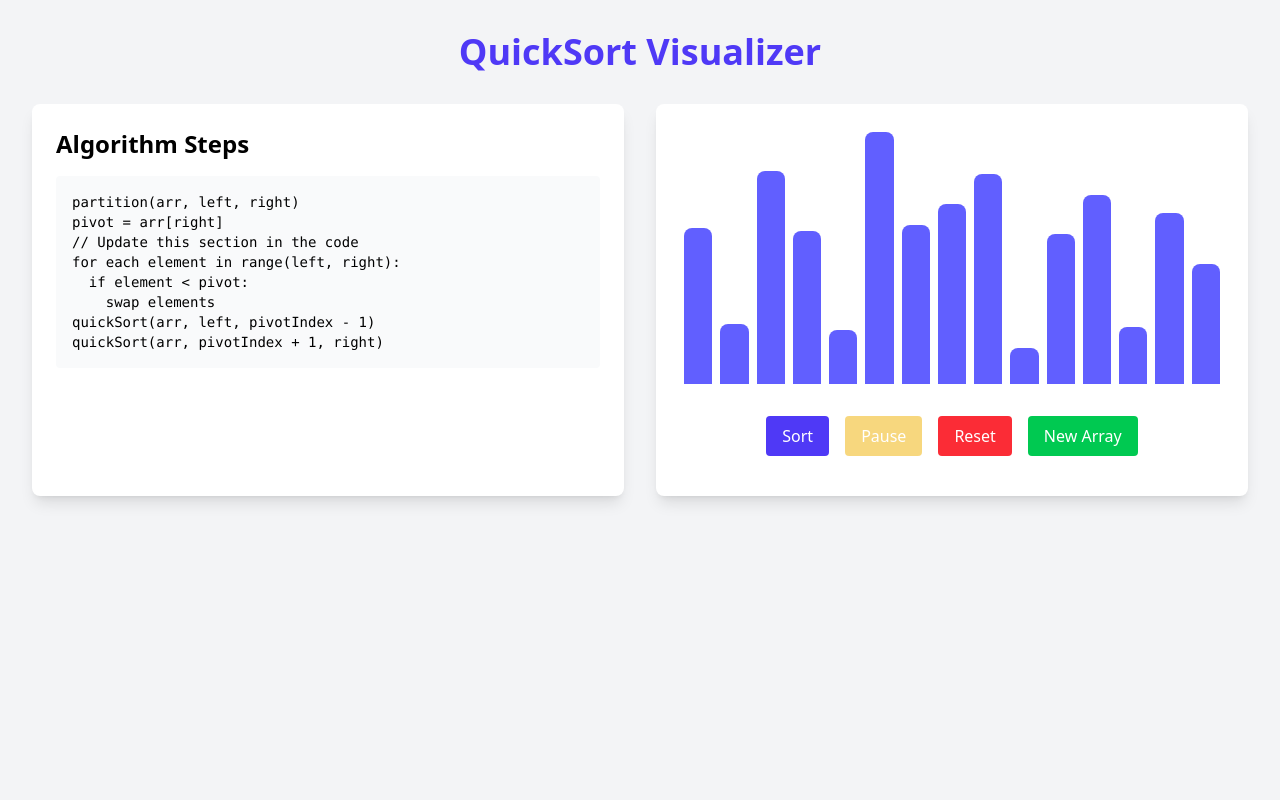
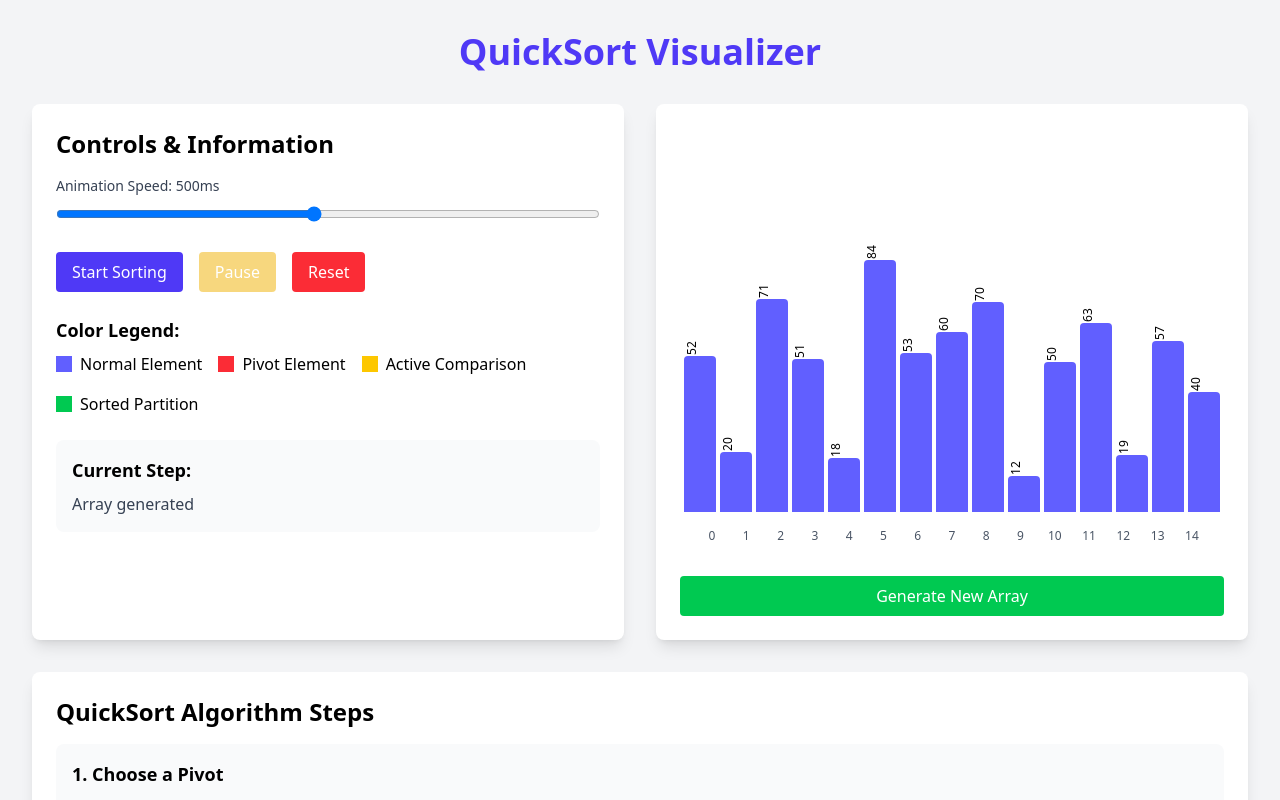
Before and after one commit to NikhilPatil2727/DSAVisualizer, a React (Vite) app: page / in a window 1280 px wide. Shown: the top 800 px of the page. Built offline with nearby package versions, Linux system fonts and the light colour scheme.

Commit message:
Qucik Sort updated and Final

```diff
--- a/src/components/QuickSortVisualizer.jsx
+++ b/src/components/QuickSortVisualizer.jsx
@@ -4,7 +4,10 @@ const QuickSortVisualizer = () => {
     const [array, setArray] = useState([]);
     const [sorting, setSorting] = useState(false);
     const [paused, setPaused] = useState(false);
-    const [currentLine, setCurrentLine] = useState(null);
+    const [currentStep, setCurrentStep] = useState('');
+    const [speed, setSpeed] = useState(500);
+    const [activeIndices, setActiveIndices] = useState([]);
+    const [pivotIndex, setPivotIndex] = useState(-1);
     const sortingRef = useRef(false);
     const pausedRef = useRef(false);
 
@@ -14,7 +17,9 @@ const QuickSortVisualizer = () => {
             Math.floor(Math.random() * 80 + 10)
         );
         setArray(newArray);
-        setCurrentLine(null);
+        setCurrentStep('Array generated');
+        setActiveIndices([]);
+        setPivotIndex(-1);
     };
 
     // Reset functionality
@@ -25,21 +30,18 @@ const QuickSortVisualizer = () => {
         generateArray();
     };
 
-    // Initialize array on component mount
     useEffect(() => {
         generateArray();
     }, []);
 
-    // Sleep function for animation delay
     const sleep = (ms) => new Promise((resolve) => setTimeout(resolve, ms));
 
-    // QuickSort implementation with visualization
     const quickSort = async (arr, left, right) => {
         if (left < right) {
             const pivotIndex = await partition(arr, left, right);
-            setCurrentLine('Recursively sort left partition');
+            setCurrentStep(`Sorting left partition (${left} to ${pivotIndex - 1})`);
             await quickSort(arr, left, pivotIndex - 1);
-            setCurrentLine('Recursively sort right partition');
+            setCurrentStep(`Sorting right partition (${pivotIndex + 1} to ${right})`);
             await quickSort(arr, pivotIndex + 1, right);
         }
         return arr;
@@ -47,44 +49,57 @@ const QuickSortVisualizer = () => {
 
     const partition = async (arr, left, right) => {
         const pivot = arr[right];
+        setPivotIndex(right);
         let i = left - 1;
 
-        setCurrentLine('Partitioning array');
+        setCurrentStep(`Selecting pivot (${pivot}) at index ${right}`);
+        await sleep(speed);
+
         for (let j = left; j < right; j++) {
             if (!sortingRef.current) return;
-            while (pausedRef.current) {
-                await sleep(100);
-            }
+            while (pausedRef.current) await sleep(100);
 
-            setCurrentLine('Compare elements with pivot');
+            setActiveIndices([j, i]);
+            setCurrentStep(`Comparing ${arr[j]} with pivot ${pivot}`);
+            await sleep(speed);
+
             if (arr[j] < pivot) {
                 i++;
                 [arr[i], arr[j]] = [arr[j], arr[i]];
                 setArray([...arr]);
-                await sleep(500);
+                setCurrentStep(`Swapped ${arr[i]} and ${arr[j]}`);
+                await sleep(speed);
             }
         }
 
         [arr[i + 1], arr[right]] = [arr[right], arr[i + 1]];
         setArray([...arr]);
-        await sleep(500);
+        setCurrentStep(`Placed pivot ${pivot} at correct position ${i + 1}`);
+        await sleep(speed);
+        setPivotIndex(-1);
 
         return i + 1;
     };
 
-    // Start sorting
     const startSort = async () => {
         setSorting(true);
         sortingRef.current = true;
         await quickSort([...array], 0, array.length - 1);
         setSorting(false);
-        setCurrentLine('Sorting completed!');
+        setCurrentStep('Sorting completed!');
+        setActiveIndices([]);
     };
 
-    // Toggle pause
     const togglePause = () => {
         setPaused(!paused);
         pausedRef.current = !pausedRef.current;
+    };
+
+    const getBarColor = (index) => {
+        if (index === pivotIndex) return 'bg-red-500';
+        if (activeIndices.includes(index)) return 'bg-yellow-400';
+        if (index < pivotIndex) return 'bg-green-500';
+        return 'bg-indigo-500';
     };
 
     return (
@@ -95,72 +110,129 @@ const QuickSortVisualizer = () => {
                 </h1>
 
                 <div className="grid md:grid-cols-2 gap-8">
-                    {/* Code Section */}
+                    {/* Controls and Information */}
                     <div className="bg-white p-6 rounded-lg shadow-lg">
-                        <h2 className="text-2xl font-semibold mb-4">Algorithm Steps</h2>
-                        <div className="font-mono text-sm bg-gray-50 p-4 rounded">
-                            <pre className={currentLine === 'Partitioning array' ? 'bg-yellow-100' : ''}>
-                                partition(arr, left, right) {'\n'}
-                                pivot = arr[right]
-                            </pre>
-              // Update this section in the code
-                            <pre className={currentLine === 'Compare elements with pivot' ? 'bg-yellow-100' : ''}>
-                                {'for each element in range(left, right): \n'}
-                                {'  if element < pivot: \n'}
-                                {'    swap elements'}
-                            </pre>
+                        <h2 className="text-2xl font-semibold mb-4">Controls & Information</h2>
 
-                            <pre className={currentLine?.includes('Recursively sort') ? 'bg-yellow-100' : ''}>
-                                quickSort(arr, left, pivotIndex - 1) {'\n'}
-                                quickSort(arr, pivotIndex + 1, right)
-                            </pre>
+                        <div className="mb-6">
+                            <label className="block text-sm font-medium text-gray-700 mb-2">
+                                Animation Speed: {speed}ms
+                            </label>
+                            <input
+                                type="range"
+                                min="50"
+                                max="1000"
+                                value={speed}
+                                onChange={(e) => setSpeed(parseInt(e.target.value))}
+                                className="w-full"
+                                disabled={sorting}
+                            />
+                        </div>
+
+                        <div className="flex flex-wrap gap-4 mb-6">
+                            <button
+                                onClick={startSort}
+                                disabled={sorting}
+                                className="px-4 py-2 bg-indigo-600 text-white rounded hover:bg-indigo-700 disabled:opacity-50 transition-colors"
+                            >
+                                {sorting ? 'Sorting...' : 'Start Sorting'}
+                            </button>
+                            <button
+                                onClick={togglePause}
+                                disabled={!sorting}
+                                className="px-4 py-2 bg-yellow-500 text-white rounded hover:bg-yellow-600 disabled:opacity-50 transition-colors"
+                            >
+                                {paused ? 'Resume' : 'Pause'}
+                            </button>
+                            <button
+                                onClick={handleReset}
+                                className="px-4 py-2 bg-red-500 text-white rounded hover:bg-red-600 transition-colors"
+                            >
+                                Reset
+                            </button>
+                        </div>
+
+                        <div className="mb-6">
+                            <h3 className="text-lg font-semibold mb-2">Color Legend:</h3>
+                            <div className="flex flex-wrap gap-4">
+                                <div className="flex items-center">
+                                    <div className="w-4 h-4 bg-indigo-500 mr-2"></div>
+                                    <span>Normal Element</span>
+                                </div>
+                                <div className="flex items-center">
+                                    <div className="w-4 h-4 bg-red-500 mr-2"></div>
+                                    <span>Pivot Element</span>
+                                </div>
+                                <div className="flex items-center">
+                                    <div className="w-4 h-4 bg-yellow-400 mr-2"></div>
+                                    <span>Active Comparison</span>
+                                </div>
+                                <div className="flex items-center">
+                                    <div className="w-4 h-4 bg-green-500 mr-2"></div>
+                                    <span>Sorted Partition</span>
+                                </div>
+                            </div>
+                        </div>
+
+                        <div className="bg-gray-50 p-4 rounded-lg">
+                            <h3 className="text-lg font-semibold mb-2">Current Step:</h3>
+                            <p className="text-gray-700">{currentStep}</p>
                         </div>
                     </div>
 
                     {/* Visualization Section */}
                     <div className="bg-white p-6 rounded-lg shadow-lg">
-                        <div className="flex justify-center items-end h-64 mb-8">
-                            {array.map((value, idx) => (
-                                <div
-                                    key={idx}
-                                    className="w-8 mx-1 bg-indigo-500 rounded-t-lg transition-all duration-300"
-                                    style={{ height: `${value * 3}px` }}
-                                ></div>
-                            ))}
+                        <div className="flex flex-col items-center">
+                            <div className="w-full h-96 mb-4 flex items-end justify-center space-x-1">
+                                {array.map((value, idx) => (
+                                    <div
+                                        key={idx}
+                                        className={`w-8 transition-all duration-300 rounded-t ${getBarColor(idx)}`}
+                                        style={{ height: `${value * 3}px` }}
+                                    >
+                                        <div className="text-center text-xs text-black -rotate-90 -ml-4 -mt-4">
+                                            {value}
+                                        </div>
+                                    </div>
+                                ))}
+                            </div>
+
+                            <div className="w-full flex justify-between px-4 mb-4">
+                                {array.map((_, idx) => (
+                                    <div key={idx} className="w-8 text-center text-xs text-gray-600">
+                                        {idx}
+                                    </div>
+                                ))}
+                            </div>
                         </div>
 
-                        <div className="flex justify-center gap-4">
-                            <button
-                                onClick={startSort}
-                                disabled={sorting}
-                                className="bg-indigo-600 text-white px-4 py-2 rounded hover:bg-indigo-700 disabled:opacity-50"
-                            >
-                                Sort
-                            </button>
-                            <button
-                                onClick={togglePause}
-                                disabled={!sorting}
-                                className="bg-yellow-500 text-white px-4 py-2 rounded hover:bg-yellow-600 disabled:opacity-50"
-                            >
-                                {paused ? 'Resume' : 'Pause'}
-                            </button>
-                            <button
-                                onClick={handleReset}
-                                className="bg-red-500 text-white px-4 py-2 rounded hover:bg-red-600"
-                            >
-                                Reset
-                            </button>
+                        <div className="mt-4">
                             <button
                                 onClick={generateArray}
                                 disabled={sorting}
-                                className="bg-green-500 text-white px-4 py-2 rounded hover:bg-green-600 disabled:opacity-50"
+                                className="w-full px-4 py-2 bg-green-500 text-white rounded hover:bg-green-600 disabled:opacity-50 transition-colors"
                             >
-                                New Array
+                                Generate New Array
                             </button>
                         </div>
+                    </div>
+                </div>
 
-                        <div className="mt-4 text-center text-gray-600">
-                            {currentLine && <p>Current Step: {currentLine}</p>}
+                {/* Algorithm Explanation */}
+                <div className="mt-8 bg-white p-6 rounded-lg shadow-lg">
+                    <h2 className="text-2xl font-semibold mb-4">QuickSort Algorithm Steps</h2>
+                    <div className="space-y-4">
+                        <div className="p-4 bg-gray-50 rounded-lg">
+                            <h3 className="font-semibold text-lg mb-2">1. Choose a Pivot</h3>
+                            <p>Typically the last element in the current partition</p>
+                        </div>
+                        <div className="p-4 bg-gray-50 rounded-lg">
+                            <h3 className="font-semibold text-lg mb-2">2. Partitioning</h3>
+                            <p>Rearrange elements so all smaller than pivot come before, all greater come after</p>
+                        </div>
+                        <div className="p-4 bg-gray-50 rounded-lg">
+                            <h3 className="font-semibold text-lg mb-2">3. Recursion</h3>
+                            <p>Apply the same process recursively to the left and right partitions</p>
                         </div>
                     </div>
                 </div>
```
